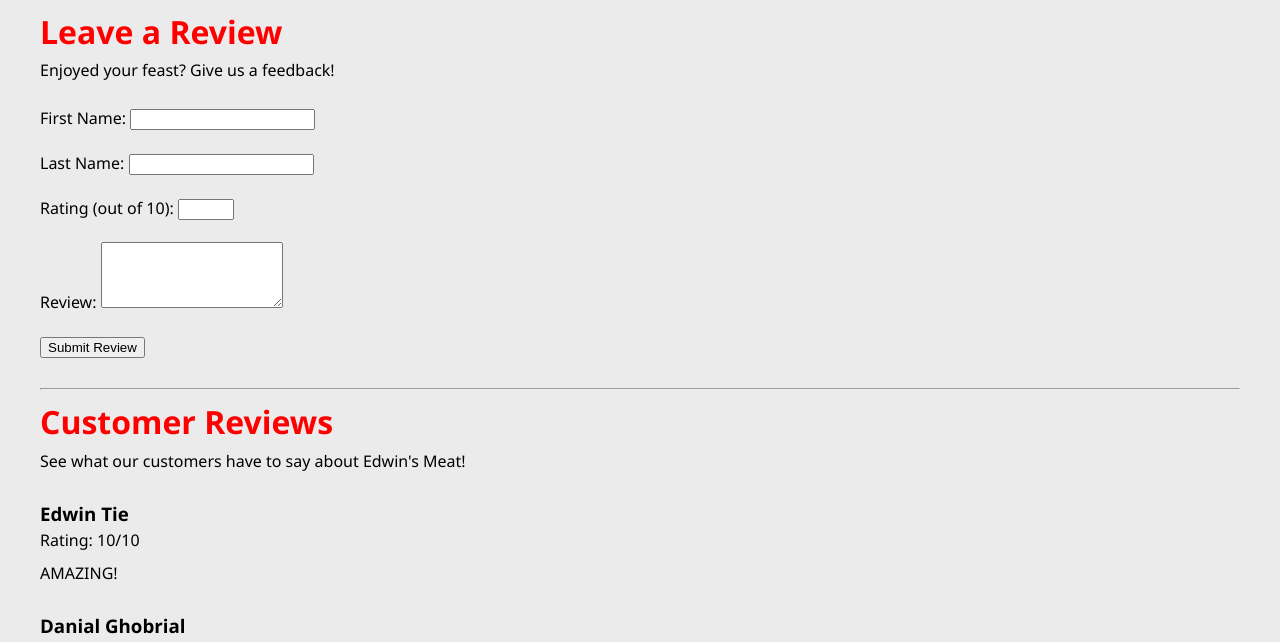
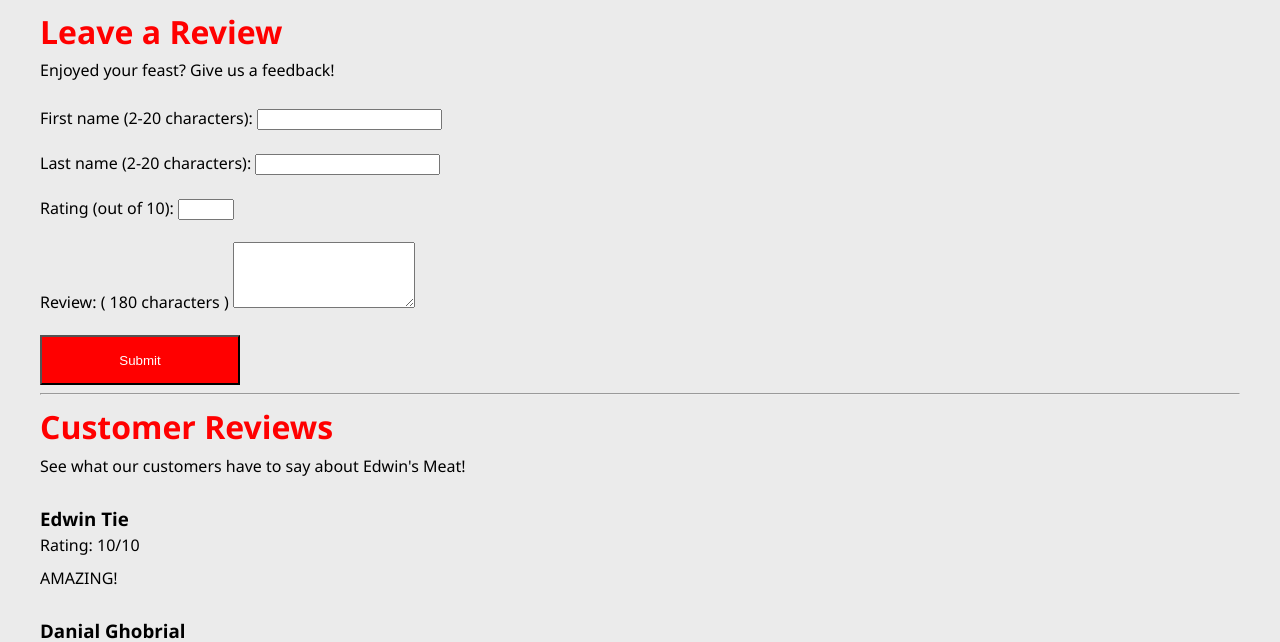
Before and after one commit to scribblehounts/bhs_dpt12, a Flask app: page /reviews in a window 1280 px wide; the page is wider, and only the part inside the window is pictured. Shown: the part 51-693 px from the top of that part. Run offline with Flask 3, Linux system fonts and the light colour scheme; data comes from the database, SQL or seed files in the repository; both versions use the stored data as it was after the commit.

Commit message:
boundary

```diff
--- a/routes.py
+++ b/routes.py
@@ -293,11 +293,15 @@ def submit():
     Route for submitting orders.
     Adds an order to the database and clears the cart.
     """
-
     data = request.args
     fname = data.get('fname')  # First name
     lname = data.get('lname')  # Last name
     phone = data.get('phone')  # Phone (identifier)
+
+    # Check if first name and last name lengths are within 2-20 characters
+    if not (2 <= len(fname) <= 20) or not (2 <= len(lname) <= 20):
+        return """Invalid first name or last name length.
+        It must be between 2 and 20 characters."""
 
     foods = json.dumps(session['cart'])
 
--- a/templates/reviews.html
+++ b/templates/reviews.html
@@ -6,22 +6,21 @@
     <!-- form to submit a new review -->
     <h1>Leave a Review</h1>
     <p>Enjoyed your feast? Give us a feedback!</p>
-    <form action="/reviews" method="POST">
-        <label for="firstname">First Name:</label>
-        <input type="text" id="firstname" name="firstname" required><br><br>
 
-        <label for="lastname">Last Name:</label>
-        <input type="text" id="lastname" name="lastname" required><br><br>
 
-        <label for="rating">Rating (out of 10):</label>
-        <input type="number" id="rating" name="rating" min="1" max="10" required><br><br>
+<form id="reviewForm" action="/reviews" method="POST">
+    <label for="firstname">First name (2-20 characters):</label>
+    <input required="required" type="text" id="firstname" name="firstname" maxlength="20"><br><br>
+    <label for="lastname">Last name (2-20 characters):</label>
+    <input required="required" type="text" id="lastname" name="lastname" maxlength="20"><br><br>
+    <label for="rating">Rating (out of 10):</label>
+    <input type="number" id="rating" name="rating" min="1" max="10" required><br><br>
+    <label for="ratingmessage">Review: ( 180 characters )</label>
+    <textarea id="ratingmessage" name="ratingmessage" rows="4"  maxlength="180" required></textarea><br><br>
 
-        <label for="ratingmessage">Review:</label>
-        <textarea id="ratingmessage" name="ratingmessage" rows="4" required></textarea><br><br>
+    <input class="pageremove" type="submit" value="Submit">
+</form>
 
-        <input type="submit" value="Submit Review">
-    </form>
-<br>
     <hr>
     <h1>Customer Reviews</h1>
     <p>See what our customers have to say about Edwin's Meat!</p>
@@ -42,4 +41,21 @@
 
 </div>
 
+<script>
+    const orderForm = document.getElementById('reviewForm');
+const fnameInput = document.getElementById('firstname');
+const lnameInput = document.getElementById('lastname');
+const reviewInput = document.getElementById('ratingmessage');
+
+orderForm.addEventListener('submit', function (event) {
+    const fnameLength = fnameInput.value.length;
+    const lnameLength = lnameInput.value.length;
+    const reviewInputLength = reviewInputLength.value.length;
+
+    if (fnameLength < 2 || fnameLength > 20 || lnameLength < 2 || lnameLength > 20 || reviewInputLength > 180) {
+        event.preventDefault(); // Prevent form submission
+        alert('First name and last name must be between 2 and 20 characters.');
+    }
+});
+</script>
 {% endblock %}
```
Also changed, not shown: templates/cart.html (+24 -9 lines), data.db.
